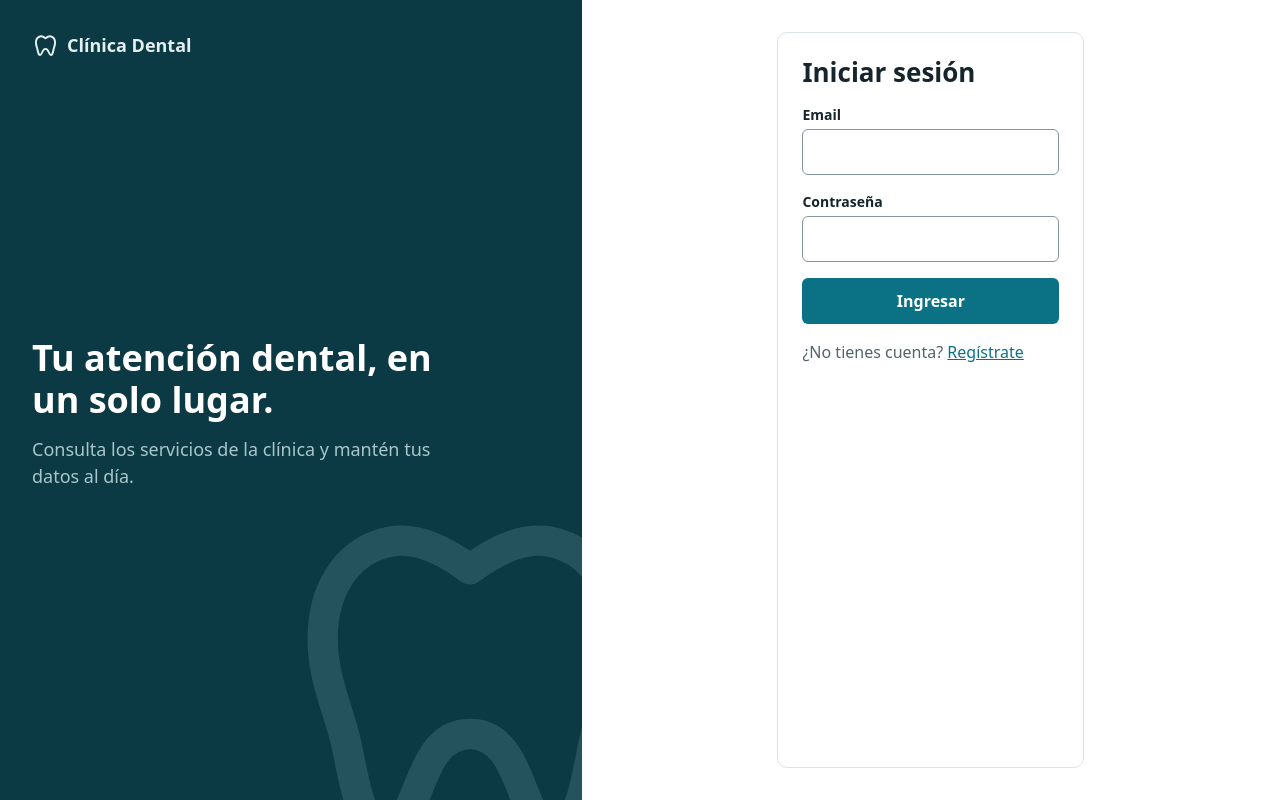
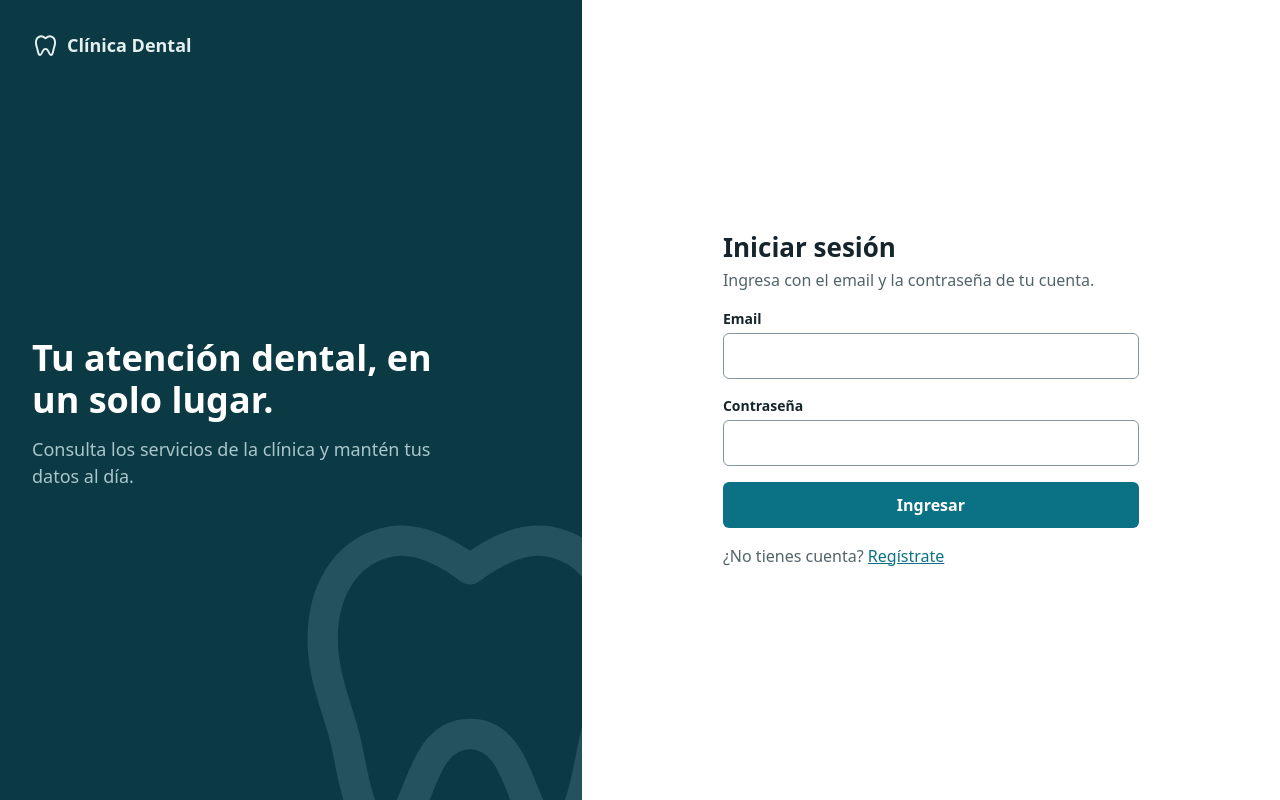
Before and after one commit to Tiesol/Dental, a React (Vite) app in the folder frontend/: page /login in a window 1280 px wide. Built offline with nearby package versions, Linux system fonts and the light colour scheme; no server answers.

Commit message:
feat(auth): adaptar login y registro a la pantalla de acceso

```diff
--- a/frontend/src/features/auth/pages/LoginPage.tsx
+++ b/frontend/src/features/auth/pages/LoginPage.tsx
@@ -1,5 +1,6 @@
 import { useState, type FormEvent } from 'react';
 import { Link, Navigate, useNavigate } from 'react-router-dom';
+import { ErrorMessage } from '@/shared/components/ErrorMessage';
 import { useAuth } from '../useAuth';
 
 export function LoginPage() {
@@ -27,10 +28,13 @@ export function LoginPage() {
   };
 
   return (
-    <form className="card" onSubmit={onSubmit}>
-      <h1>Iniciar sesión</h1>
+    <form className="auth-form" onSubmit={onSubmit}>
+      <div className="page-header-text">
+        <h1>Iniciar sesión</h1>
+        <p className="muted">Ingresa con el email y la contraseña de tu cuenta.</p>
+      </div>
       {sesionExpirada && (
-        <p className="muted" role="status">
+        <p className="message message-info" role="status">
           Tu sesión expiró o tu cuenta fue deshabilitada. Vuelve a iniciar sesión.
         </p>
       )}
@@ -54,11 +58,7 @@ export function LoginPage() {
           autoComplete="current-password"
         />
       </label>
-      {error && (
-        <p className="error" role="alert" data-testid="error-mensaje">
-          {error}
-        </p>
-      )}
+      {error && <ErrorMessage>{error}</ErrorMessage>}
       <button type="submit" disabled={sending} data-testid="btn-login">
         {sending ? 'Ingresando…' : 'Ingresar'}
       </button>
--- a/frontend/src/features/auth/pages/RegistroPage.tsx
+++ b/frontend/src/features/auth/pages/RegistroPage.tsx
@@ -1,5 +1,6 @@
 import { useState, type FormEvent } from 'react';
 import { Link, Navigate, useNavigate } from 'react-router-dom';
+import { ErrorMessage } from '@/shared/components/ErrorMessage';
 import { useAuth } from '../useAuth';
 
 type Form = { nombre: string; apellido: string; telefono: string; email: string; password: string };
@@ -43,8 +44,12 @@ export function RegistroPage() {
   };
 
   return (
-    <form className="card" onSubmit={onSubmit}>
+    <form className="auth-form" onSubmit={onSubmit}>
+      <div className="page-header-text">
         <h1>Crear cuenta de paciente</h1>
+        <p className="muted">Todos los campos son obligatorios, salvo el teléfono.</p>
+      </div>
+      <div className="form-row">
         <label>
           Nombre
           <input
@@ -63,6 +68,7 @@ export function RegistroPage() {
             autoComplete="family-name"
           />
         </label>
+      </div>
       <label>
         Teléfono (opcional)
         <input
@@ -94,11 +100,7 @@ export function RegistroPage() {
         />
         <small className="muted">Mínimo 8 caracteres</small>
       </label>
-      {error && (
-        <p className="error" role="alert" data-testid="error-mensaje">
-          {error}
-        </p>
-      )}
+      {error && <ErrorMessage>{error}</ErrorMessage>}
       <button type="submit" disabled={sending} data-testid="btn-registrar">
         {sending ? 'Creando…' : 'Crear cuenta'}
       </button>
```
Lines whose indentation alone changed are shown as unchanged.
